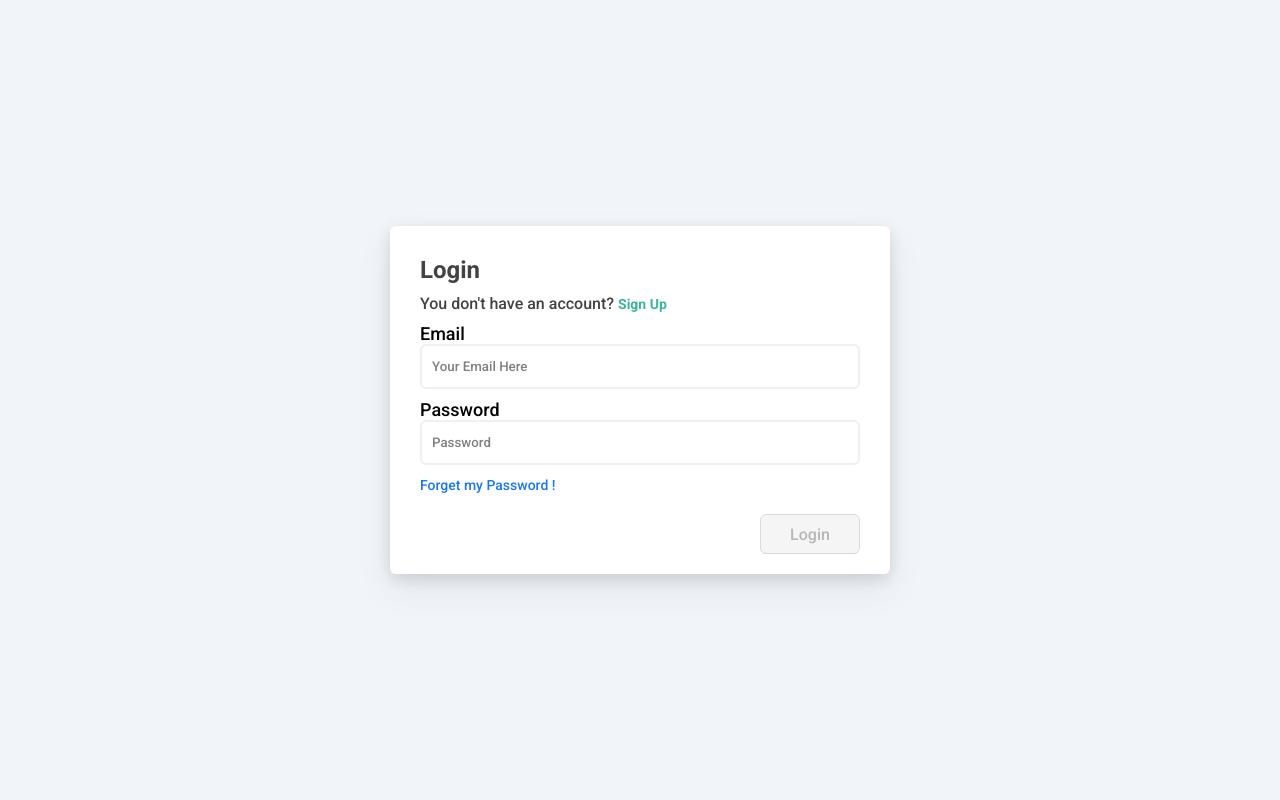
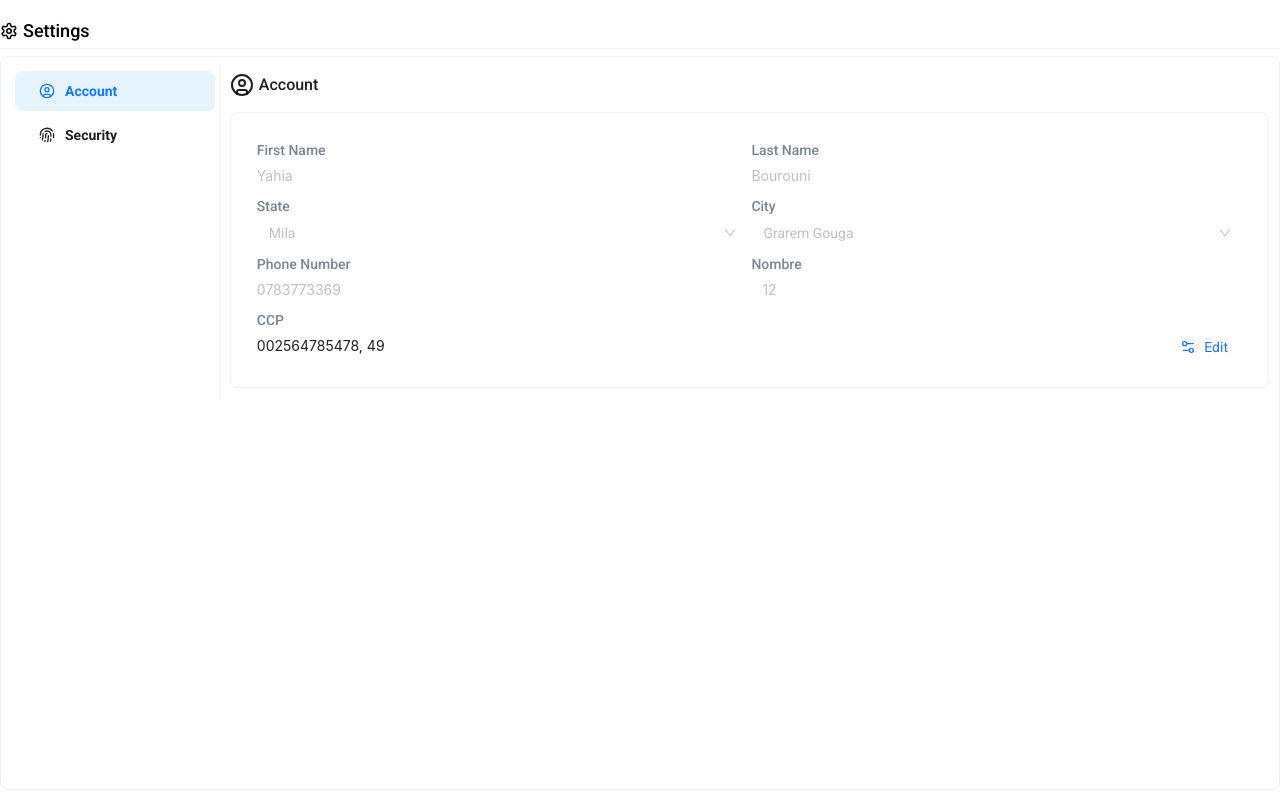
Before and after one commit to yahiaAz201/easy_mahal, a React (Create React App) app: page / in a window 1280 px wide. Built offline with nearby package versions, Linux system fonts and the light colour scheme.

Commit message:
Update App.js

```diff
--- a/src/App.js
+++ b/src/App.js
@@ -82,7 +82,7 @@ function App() {
     <>
       <div className="App">
         {user ? (
-          <LoginPage  />
+          <AccountPage  />
         ) : (
           <Layout>
             <Sider collapsed={collapsed} className="sidebar">
```
